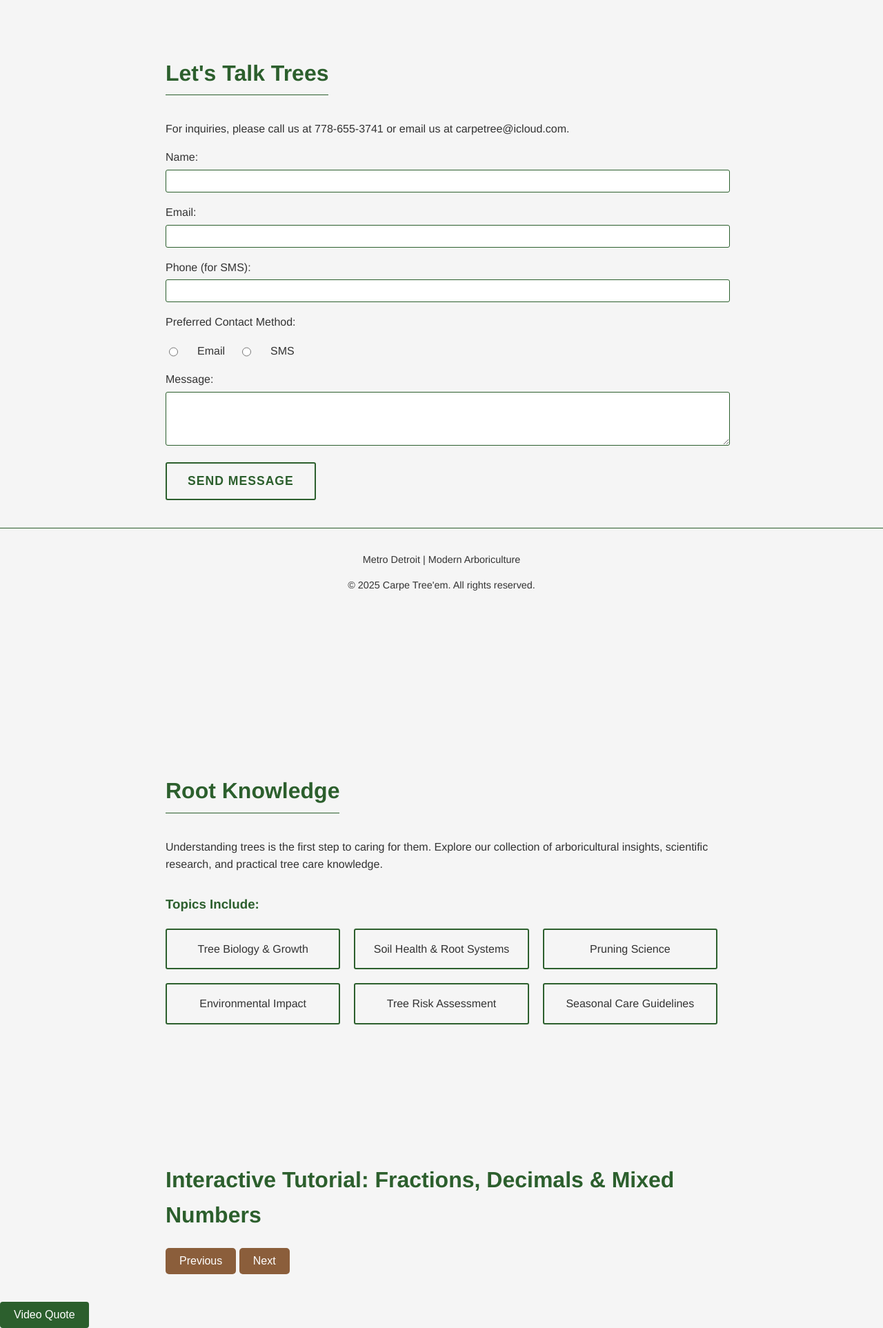
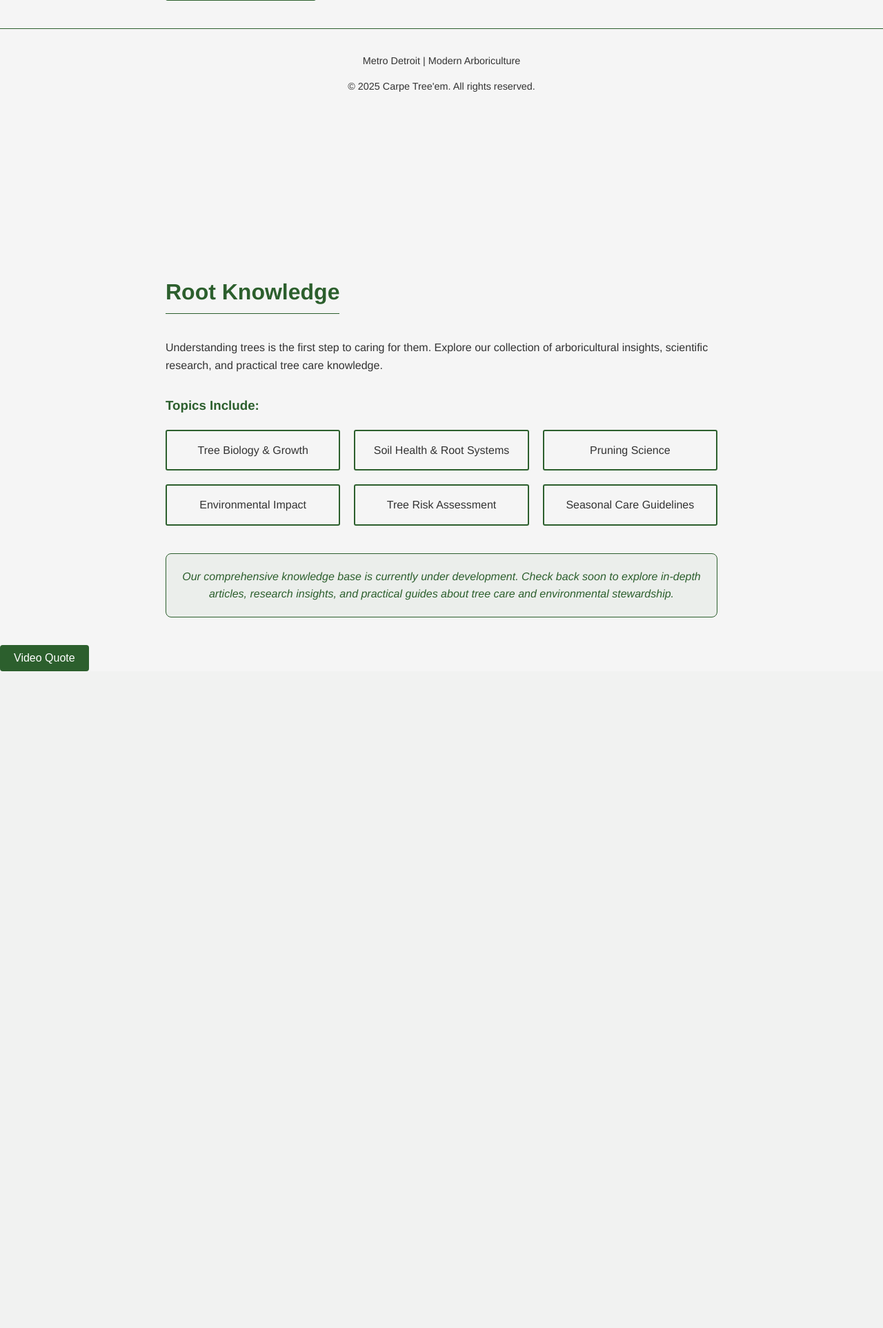
Before and after one commit to CarpeTree/web, a PHP site: page / in a window 1280 px wide. Shown: the part 3614-5539 px from the top of the page at 69% size. After the commit the page ends 4587 px from the top, so only its background shows below. Run offline with PHP 8.4, Linux system fonts and the light colour scheme.

Commit message:
Remove tutorial, update content and styling

```diff
--- a/index.html
+++ b/index.html
@@ -733,34 +733,6 @@
     <p>
       If you are looking for accountable and focused long-term tree care, reach out to us. We are looking for clients like you.
     </p>
-    <p><strong>Mission Statement</strong></p>
-    <p>
-      <em>"Unless someone like you cares a whole awful lot, nothing is going to get better. It's not." – Dr. Seuss, <span style="font-style: italic;">The Lorax</span></em>
-    </p>
-    <p>
-      At Carpe Tree'em, we approach tree care differently. Instead of following the conventional forestry or production faller model—where efficiency and high-output pruning take precedence—we prioritize long-term tree health and ecological balance. Our philosophy is rooted in science-backed care, seeing trees as part of a thriving ecosystem rather than objects for removal.
-    </p>
-    <p>
-      Many tree care companies focus on cutting—big chippers, bucket trucks, and maximizing material removal. This leads to an industry that profits from disturbance rather than stability. Ironically, in the name of care, many practices weaken trees, creating cycles of stress and decay.
-    </p>
-    <p>
-      Carpe Tree'em was founded to change that. We work for trees, not against them. Our goal isn't to maximize cuts—it's to provide thoughtful, science-backed care that supports natural growth, resilience, and longevity.
-    </p>
-    <p>
-      "Nothing in life is to be feared, it is only to be understood. Now is the time to understand more so that we may fear less." – Marie Curie
-    </p>
-    <p>
-      Free quotes often come with an incentive to sell unnecessary pruning or removals. We take a different approach. A paid consultation provides an unbiased assessment, ensuring you get expert advice based on your tree's actual needs.
-    </p>
-    <p>
-      Investing in a consultation can ultimately save you money by avoiding unnecessary work while maintaining and even enhancing your property's value. Healthy, well-maintained trees add curb appeal, ecological benefits, and long-term stability.
-    </p>
-    <p>
-      And as a thank you, if you choose our services after the consultation, we'll waive half of the consultation fee—making expert tree care an even better investment.
-    </p>
-    <p>
-      <strong>Schedule your consultation today and take the first step toward truly informed tree care.</strong>
-    </p>
   </section>
 
   <!-- SERVICES SECTION: Popular Services buttons -->
@@ -900,10 +872,6 @@
   <!-- FOOTER: Social links and final notes -->
   <footer>
     <p>Metro Detroit | Modern Arboriculture</p>
-    <!-- <p>
-      <a href="https://www.instagram.com/tree.first" target="_blank">Instagram</a> |
-      <a href="https://www.facebook.com/397327770905594" target="_blank">Facebook</a>
-    </p> -->
     <p>&copy; 2025 Carpe Tree'em. All rights reserved.</p>
   </footer>
 
@@ -989,21 +957,10 @@
             <li>Seasonal Care Guidelines</li>
         </ul>
     </div>
+    <p class="coming-soon">
+      Our comprehensive knowledge base is currently under development. Check back soon to explore in-depth articles, research insights, and practical guides about tree care and environmental stewardship.
+    </p>
   </section>
-
-  <!-- Replace the old tutorialSection with this interactive version -->
-  <div id="tutorialSection" class="content">
-    <h1>Interactive Tutorial: Fractions, Decimals & Mixed Numbers</h1>
-    <!-- Container where the current tutorial step is displayed -->
-    <div id="tutorialContent">
-      <!-- Tutorial content will be injected by JavaScript -->
-    </div>
-    <!-- Tutorial controls for navigating through the steps -->
-    <div id="tutorialControls">
-      <button id="prevTutorial" onclick="prevTutorial()" disabled>Previous</button>
-      <button id="nextTutorial" onclick="nextTutorial()">Next</button>
-    </div>
-  </div>
 
   <!-- Add this to your index.html where you want the Video Quote button -->
   <button onclick="openQuoteForm()" class="quote-button">Video Quote</button>
--- a/style.css
+++ b/style.css
@@ -770,3 +770,43 @@
         border: none;
     }
   }
+
+  .knowledge-categories {
+    margin-top: 30px;
+  }
+
+  .knowledge-categories ul {
+    list-style: none;
+    padding: 0;
+    margin: 20px 0;
+    display: grid;
+    grid-template-columns: repeat(auto-fit, minmax(250px, 1fr));
+    gap: 20px;
+  }
+
+  .knowledge-categories li {
+    padding: 15px;
+    background: var(--background-color);
+    border: 2px solid var(--deep-forest-green);
+    border-radius: 3px;
+    text-align: center;
+    transition: all 0.3s ease;
+  }
+
+  .knowledge-categories li:hover {
+    background: var(--deep-forest-green);
+    color: var(--background-color);
+    transform: translateY(-2px);
+  }
+
+  .coming-soon {
+    margin-top: 40px;
+    padding: 20px;
+    background: rgba(44, 95, 45, 0.05);
+    border-radius: 8px;
+    border: 1px solid var(--deep-forest-green);
+    text-align: center;
+    font-style: italic;
+    color: var(--deep-forest-green);
+    line-height: 1.6;
+  }
```
